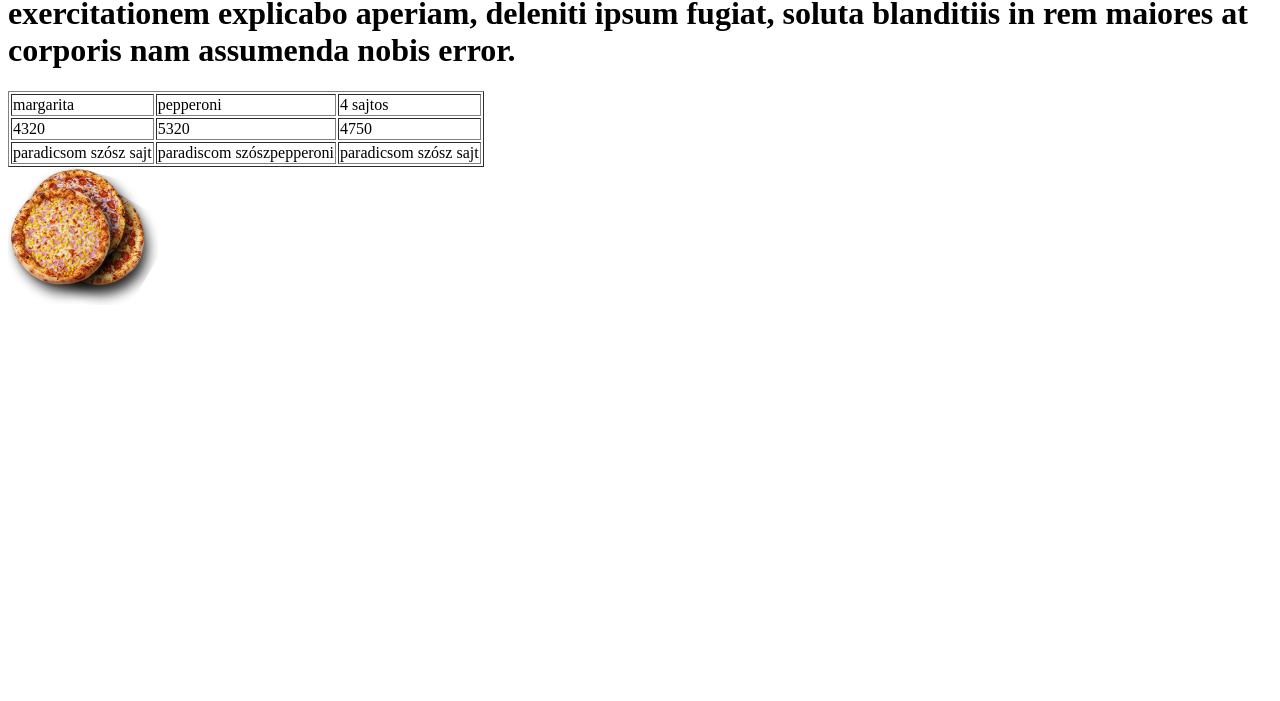
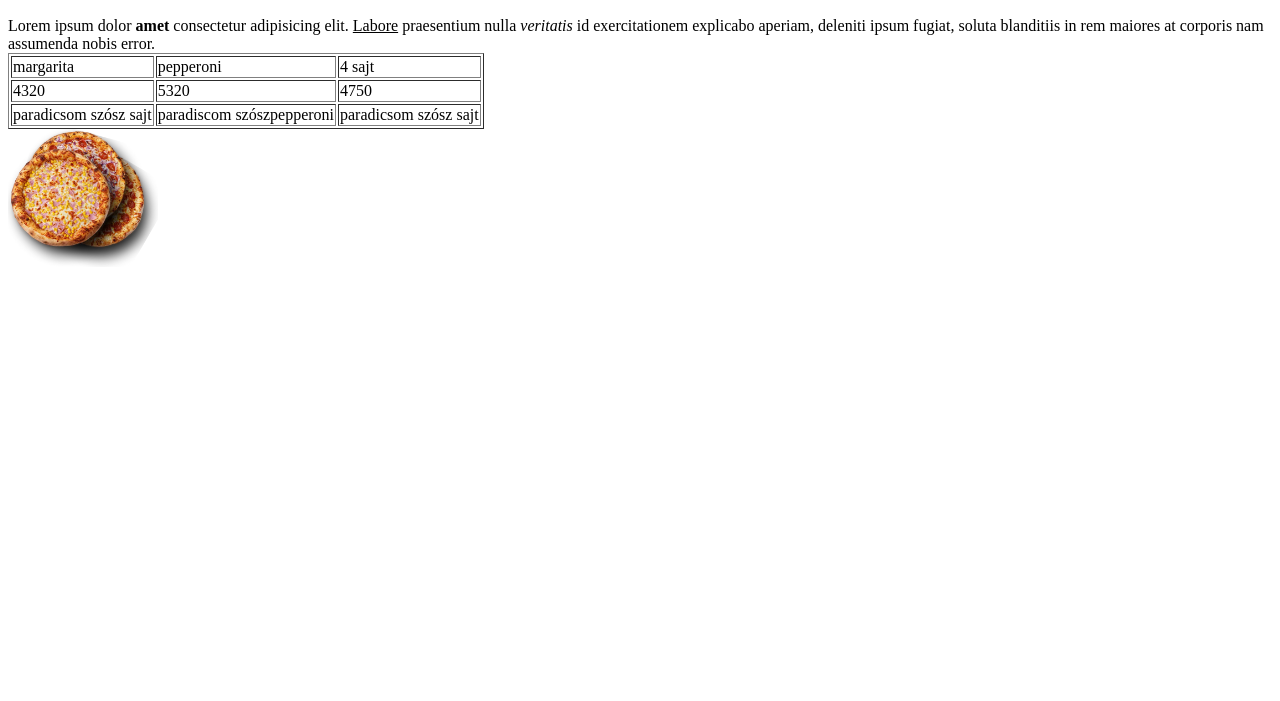
Before and after one commit to Marbo-dev/projekt3, a plain HTML site: page pizzak.html in a window 1280 px wide. Shown: the part 99-800 px from the top of the page. Drawn offline with Linux system fonts and the light colour scheme.

Commit message:
dsfdsfdsf

```diff
--- a/pizzak.html
+++ b/pizzak.html
@@ -12,12 +12,13 @@
 	<a href="hamburgerek.html">Hamburgerek</a> |
 	<a href="pizzak.html">Pizzák</a> |
 	<hr>
-<h1>Lorem ipsum dolor <b>amet</b> consectetur adipisicing elit. <u>Labore</u> praesentium nulla <i>veritatis</i> id exercitationem explicabo aperiam, deleniti ipsum fugiat, soluta blanditiis in rem maiores at corporis nam assumenda nobis error.</h1>
+<h1>pizzak</h1>
+	Lorem ipsum dolor <b>amet</b> consectetur adipisicing elit. <u>Labore</u> praesentium nulla <i>veritatis</i> id exercitationem explicabo aperiam, deleniti ipsum fugiat, soluta blanditiis in rem maiores at corporis nam assumenda nobis error.
 <table border="1">
 	<tr>
 		<td>margarita</td>
 		<td>pepperoni</td>
-		<td>4 sajtos</td>
+		<td>4 sajt
 	</tr>
 	<tr>
 		<td>4320</td>
```
